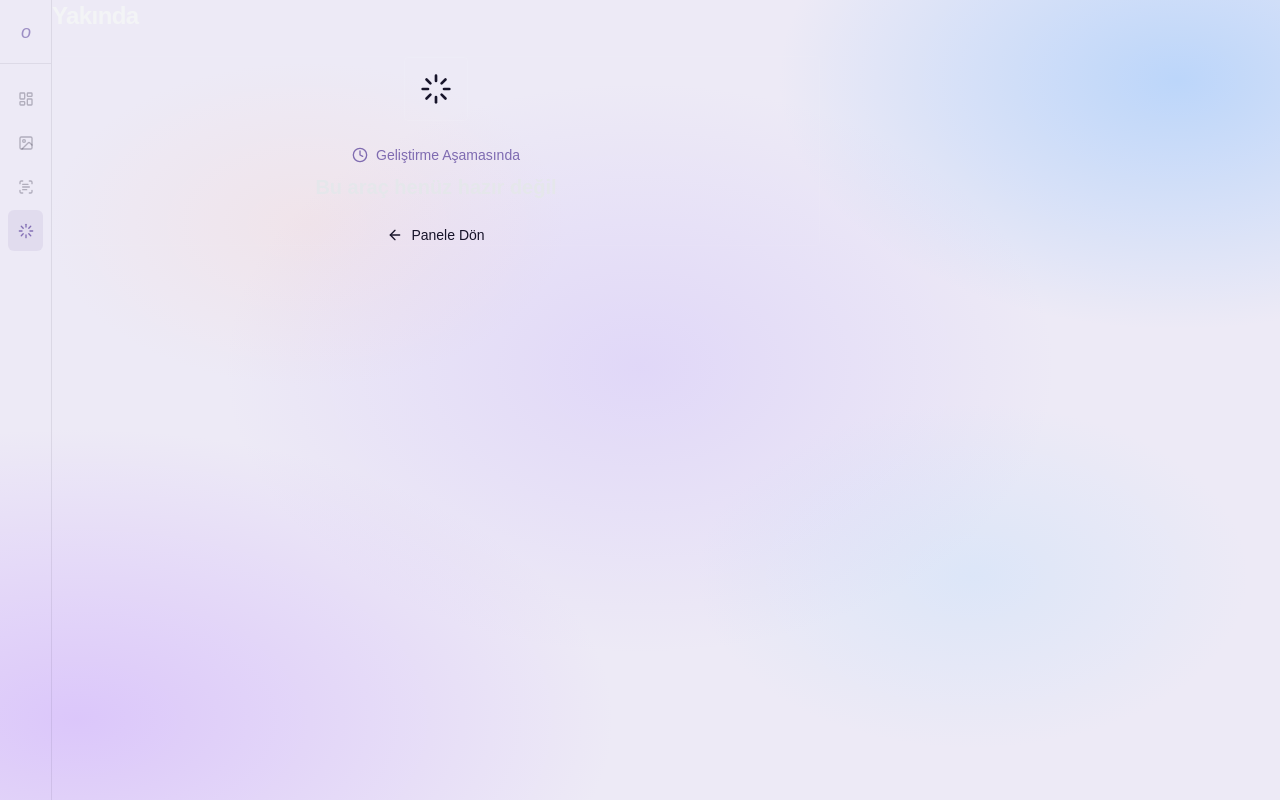
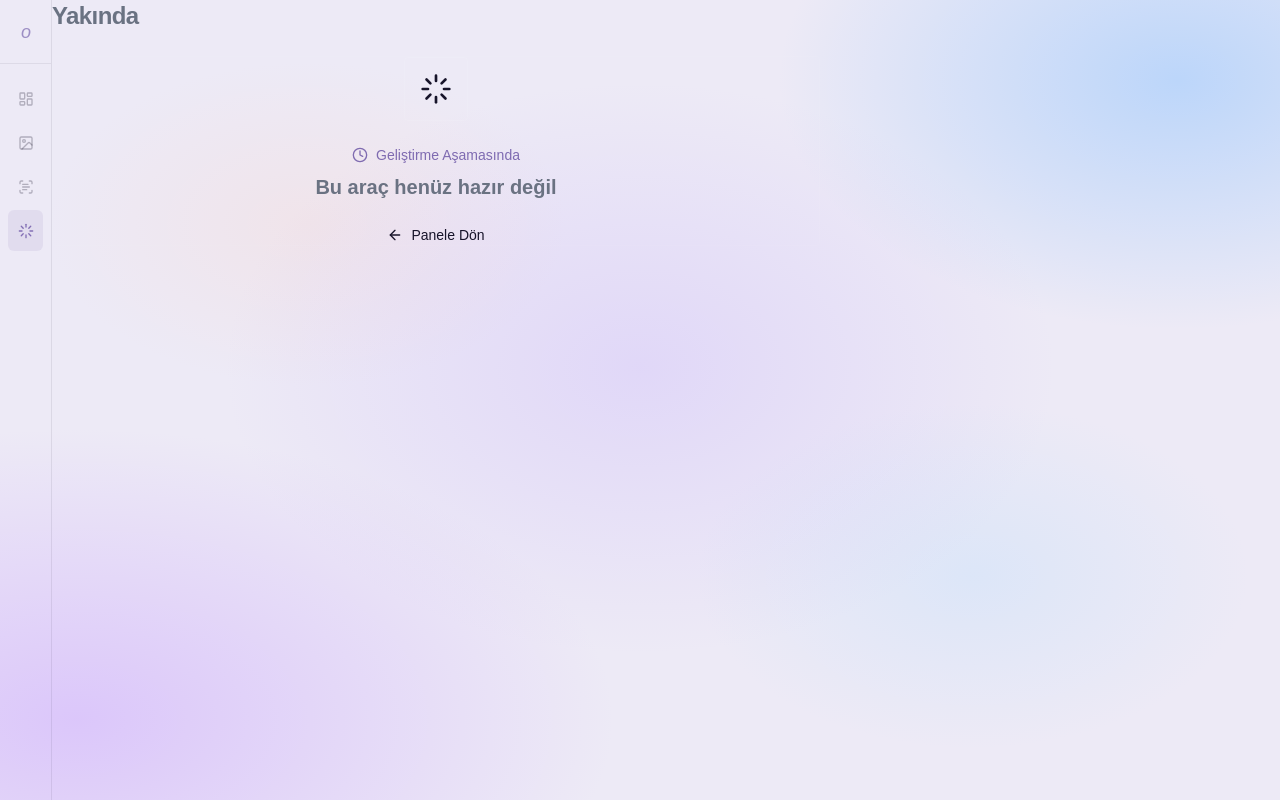
Before and after one commit to omerfarukpirhasanoglu/pirhasanoglu.com, a Next.js app: page /dashboard/tool-3 in a window 1280 px wide. Built offline with nearby package versions, Linux system fonts and the light colour scheme.

Commit message:
placeholder

```diff
--- a/src/app/dashboard/page.tsx
+++ b/src/app/dashboard/page.tsx
@@ -37,7 +37,7 @@ export default function DashboardPage() {
       >
         {/* Chroma */}
         <Link
-          href="/dashboard/tool-1"
+          href="/dashboard"
           style={{
             display: "flex",
             flexDirection: "column",
@@ -84,7 +84,7 @@ export default function DashboardPage() {
 
         {/* Seam */}
         <Link
-          href="/dashboard/tool-2"
+          href="/dashboard"
           style={{
             display: "flex",
             flexDirection: "column",
--- a/src/app/dashboard/tool-3/page.tsx
+++ b/src/app/dashboard/tool-3/page.tsx
@@ -8,7 +8,7 @@ export default function Tool3Page() {
 
         {/* Başlık */}
         <div>
-          <h2 className="text-2xl font-bold tracking-tight text-gray-100">
+          <h2 className="text-2xl font-bold tracking-tight text-gray-500">
             Yakında
           </h2>
 
@@ -26,7 +26,7 @@ export default function Tool3Page() {
               <Clock className="w-4 h-4 text-accent" />
               <span className="text-sm font-medium text-accent">Geliştirme Aşamasında</span>
             </div>
-            <h3 className="text-xl font-semibold text-gray-200">Bu araç henüz hazır değil</h3>
+            <h3 className="text-xl font-semibold text-gray-500">Bu araç henüz hazır değil</h3>
           </div>
 
           <Link
--- a/src/components/layout/Footer.tsx
+++ b/src/components/layout/Footer.tsx
@@ -18,7 +18,7 @@ export default function Footer() {
       <span
         style={{
           fontFamily: "var(--font-body)",
-          fontSize: "11px",
+          fontSize: "13px",
           fontWeight: 400,
           color: "rgba(25,22,46,0.22)",
         }}
@@ -38,7 +38,7 @@ export default function Footer() {
             target="_blank"
             style={{
               fontFamily: "var(--font-body)",
-              fontSize: "11px",
+              fontSize: "13px",
               fontWeight: 400,
               color: "rgba(25,22,46,0.22)",
               textDecoration: "none",
```
